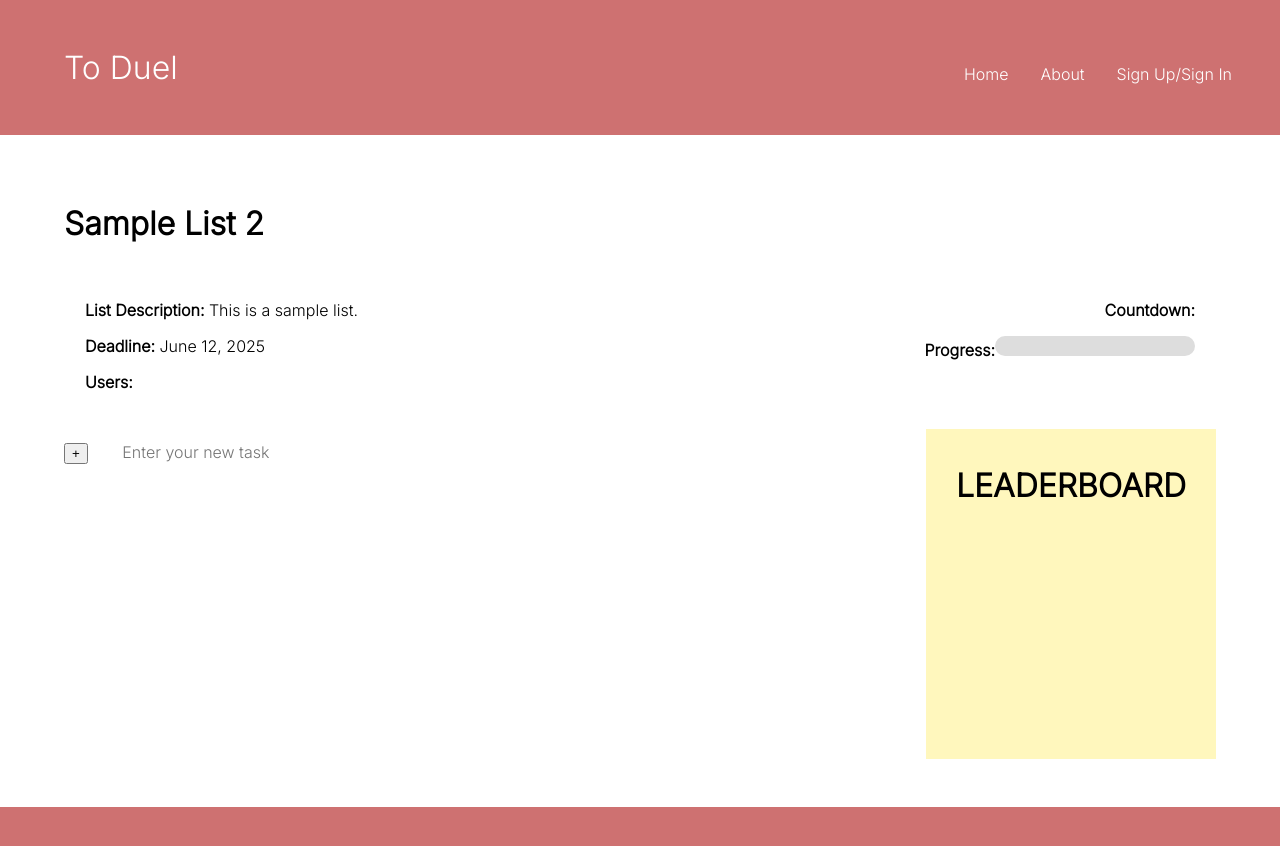
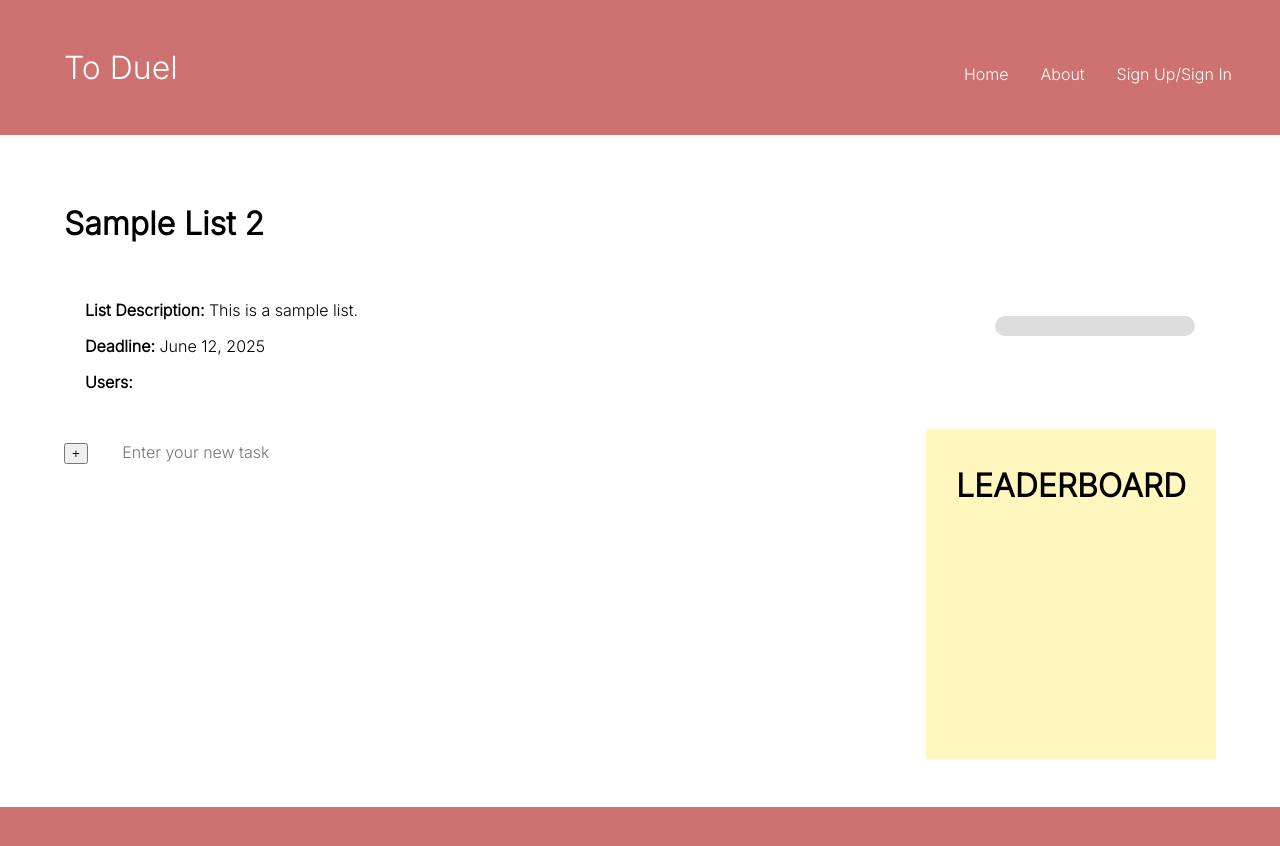
Before and after one commit to CMPT-276-SPRING-2025/final-project-21-springs, a plain HTML site: page src/sample-list2.html in a window 1280 px wide. Drawn offline with Linux system fonts and the light colour scheme; no server answers.

Commit message:
final changes

```diff
--- a/src/sample-list2.html
+++ b/src/sample-list2.html
@@ -28,8 +28,8 @@
                     <p><b>Users: </b><span id="users-id2"></span></p>
                 </td>
                 <td style="vertical-align: top; border: none; ">
-                    <p id="projectdetails"><b>Countdown: </b><span id="countdown"></span></p>
-                    <p id="projectdetails"><b>Progress: </b><span id="progress"></span></p>
+                    <p id="projectdetails"><b> </b><span id="countdown"></span></p>
+                    <p id="projectdetails"><b> </b><span id="progress"></span></p>
                     <p id="projectdetails"><b> </b><span id="age"></span></p>
                 </td>
             </tr>
@@ -72,10 +72,12 @@
             getSingleUsersTodos(userId);
         });
 
+         //this part of for the age api implementation from digidates
         async function getProjectAge() {
             const projectCreationDate2 = "2025-01-02";
             const url = `https://digidates.de/api/v1/age/${projectCreationDate2}`;
 
+            //this part of the code for checking if there is a property under ageextended that is 0, if so it will not be displayed.
             try {
                 const response = await fetch(url);
                 const data = await response.json();
@@ -101,6 +103,7 @@
             }
         }
 
+        //this part of for the progress bar api implementation from digidates
         async function getProgressbar(){
             const url = `https://digidates.de/api/v1/progress?start=2025-01-02&end=2025-06-12`;
 
@@ -114,12 +117,16 @@
                 const data = await response.json();
 
                 document.getElementById('progress').innerText = `${data.percent}%`;
+
+                //this part of the code helps the visual green progress bar to be shown on the webpage
                 document.getElementById('progress').style.setProperty('--progress-width', data.percent + "%");
 
             } catch (error) {
                 console.error("Error fetching progress data:", error);
             }
         }
+
+        //this part of for the countdown api implementation from digidates
         async function getCountdown() {
             const url = `https://digidates.de/api/v1/countdown/2025-06-12`;
 
@@ -131,9 +138,10 @@
                 }
 
                 const data = await response.json();
-                console.log(data); // Check the actual response structure
+                // Check the actual response structure for error handling
+                console.log(data);
 
-        // Corrected property access based on the actual API response
+                // Corrected property access based on the actual API response
                 const { days, daysonly } = data;
 
                 document.getElementById('countdown').innerText =
```
Also changed, not shown: src/sample-list1.html (+12 -4 lines), src/sample-list3.html (+4 -2 lines).
